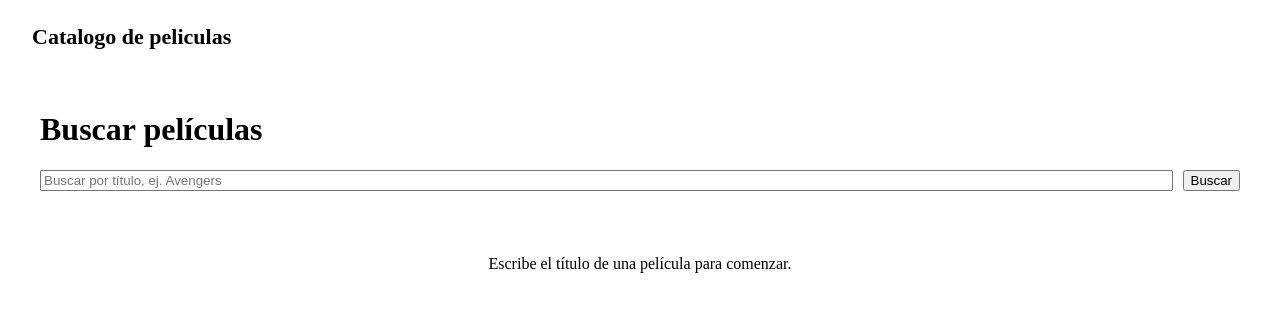
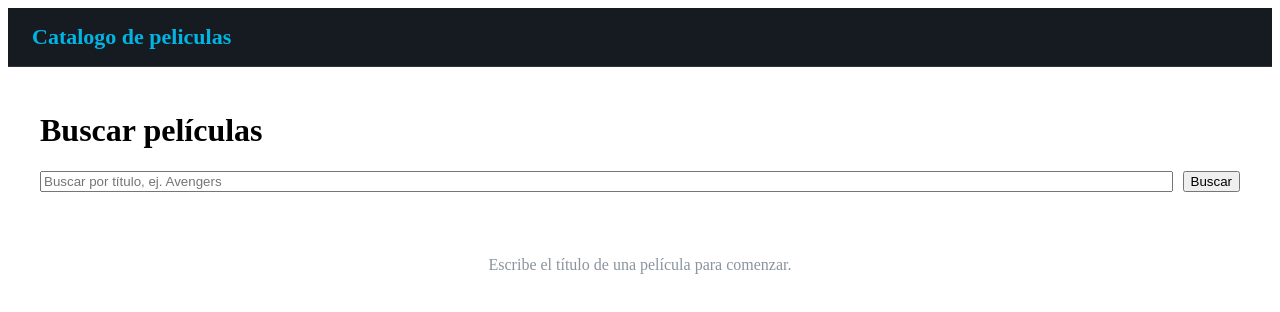
Before and after one commit to Kamv13/Examen2-Pro, an Angular app: page /peliculas in a window 1280 px wide. Shown: the top 312 px of the page. Built offline with nearby package versions, Linux system fonts and the light colour scheme.

Commit message:
estilo global aplicado, cambio al boton de volver para resaltar un poco mas

```diff
--- a/src/app/pages/movie-detail/movie-detail.css
+++ b/src/app/pages/movie-detail/movie-detail.css
@@ -80,3 +80,21 @@ h1 {
     padding-top: 0;
   }
 }
+.back-button {
+  display: inline-flex;
+  align-items: center;
+  gap: 6px;
+  background: transparent;
+  color: var(--accent);
+  border: 2px solid var(--accent);
+  padding: 8px 18px;
+  border-radius: 20px;
+  font-size: 15px;
+  transition: background 0.2s, color 0.2s, transform 0.2s;
+}
+
+.back-button:hover {
+  background: var(--accent);
+  color: var(--bg);
+  transform: translateX(-4px);
+}
--- a/src/app/pages/movie-detail/movie-detail.html
+++ b/src/app/pages/movie-detail/movie-detail.html
@@ -8,7 +8,7 @@
       <img class="poster" [src]="item.poster" [alt]="item.title" />
 
       <div class="info">
-        <button (click)="goBack()">Volver</button>
+        <button class="back-button" (click)="goBack()">&larr; Volver</button>
         <h1>{{ item.title }} <span class="year">({{ item.year }})</span></h1>
 
         @if (item.tagline) {
--- a/src/styles.css
+++ b/src/styles.css
@@ -1 +1,8 @@
-/* You can add global styles to this file, and also import other style files */
+:root {
+  --bg: #0d1117;
+  --panel: #161b22;
+  --text: #e6edf3;
+  --muted: #8b949e;
+  --accent: #01b4e4;
+  --border: #30363d;
+}
```
